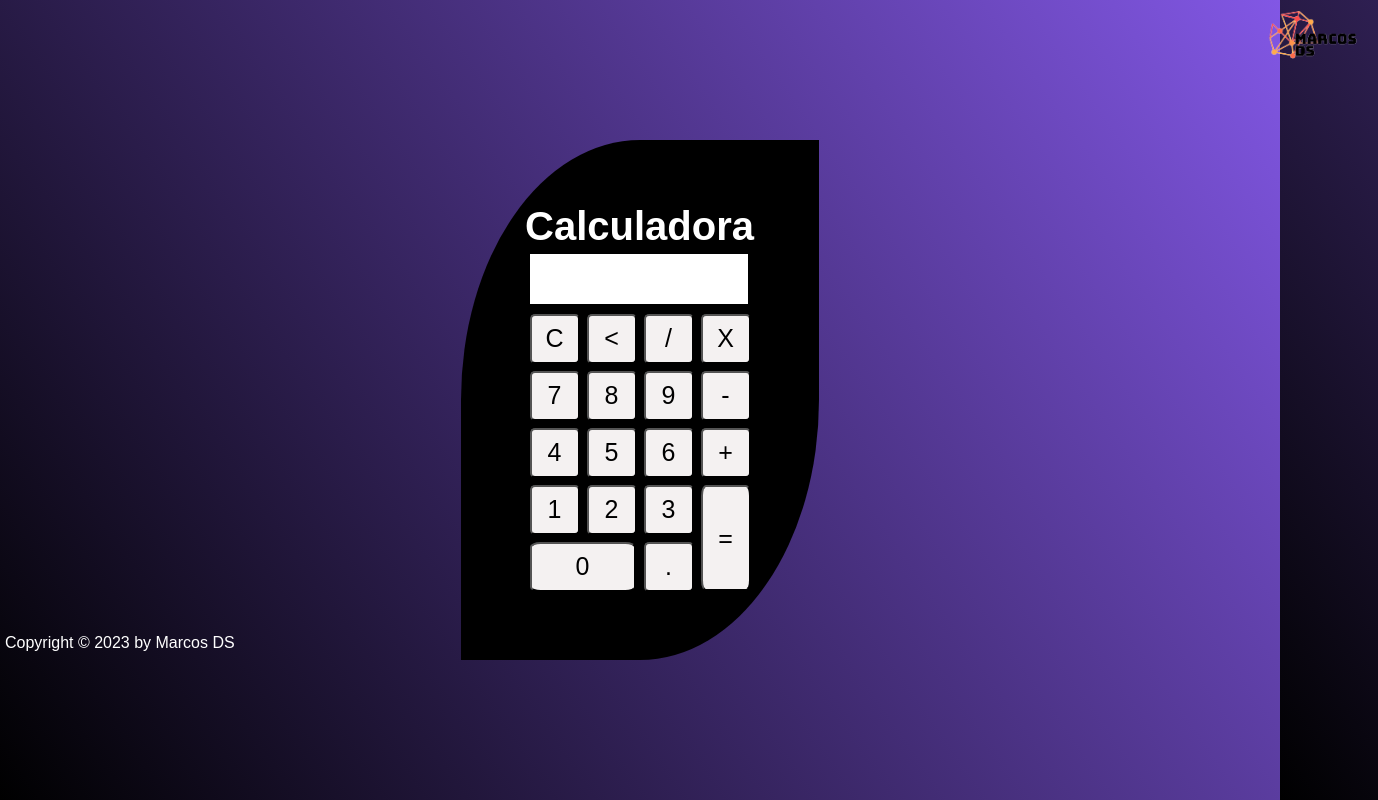
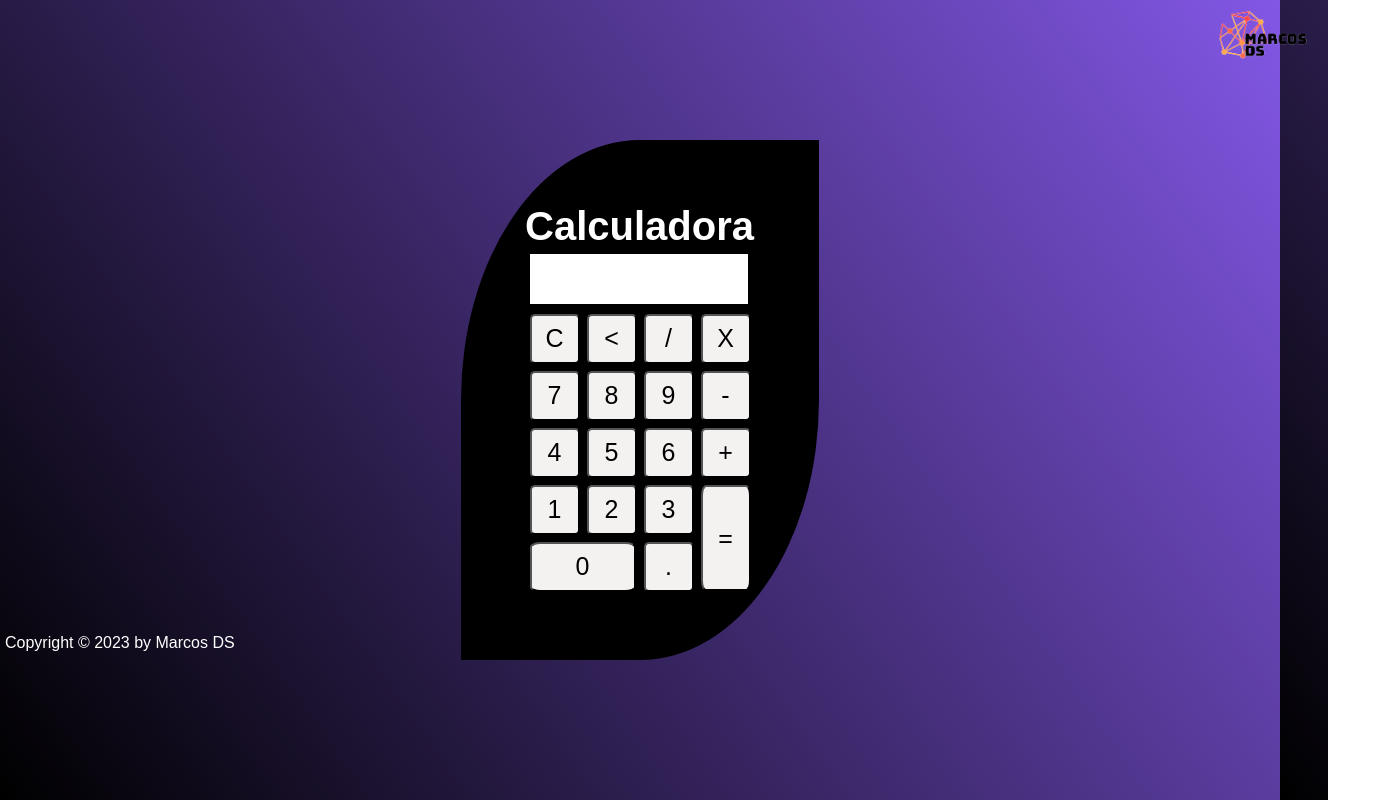
Before and after one commit to MarcosDS013/ProjetoCalculadora, a plain HTML site: page index.html in a window 1280 px wide. Shown: the whole page, 1378 px wide, since content can reach past the window. Drawn offline with Linux system fonts and the light colour scheme; a web font is replaced by a local one.

Commit message:
Update style.css

```diff
--- a/style.css
+++ b/style.css
@@ -14,7 +14,7 @@
 }
 
 img {
-  margin-left: 1250px;
+  margin-left: 1200px;
   width: 8rem;
   height: 5rem;
   transition: all 800ms ease;
```
